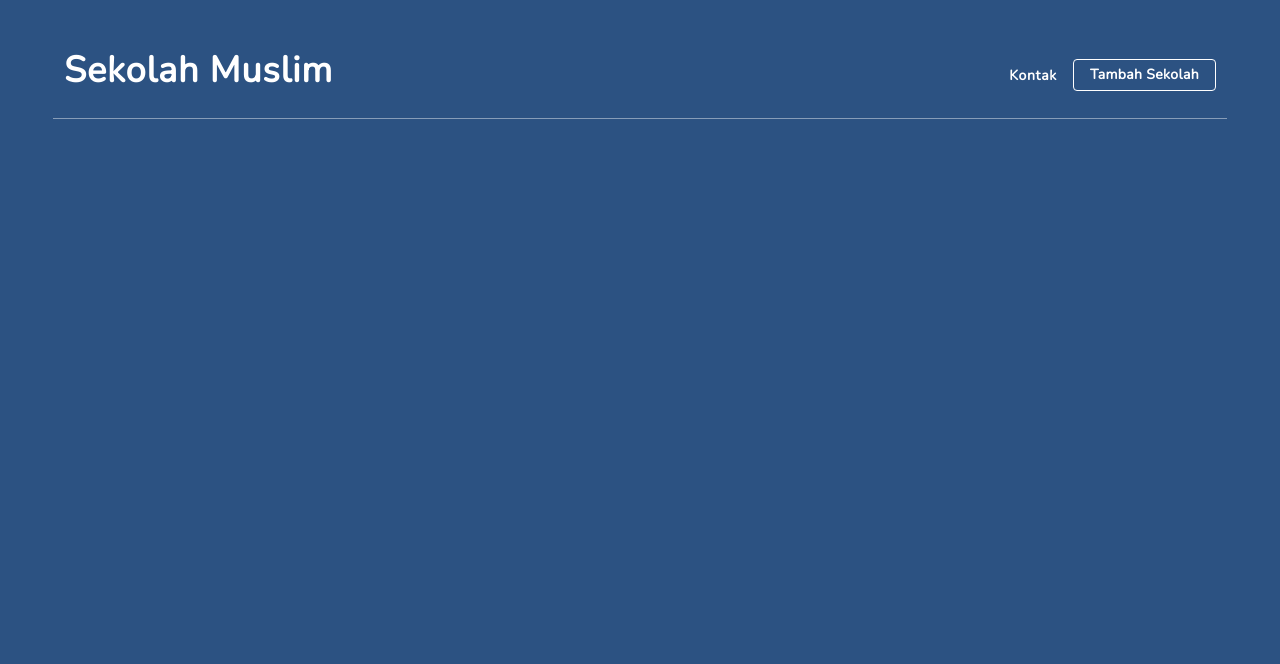
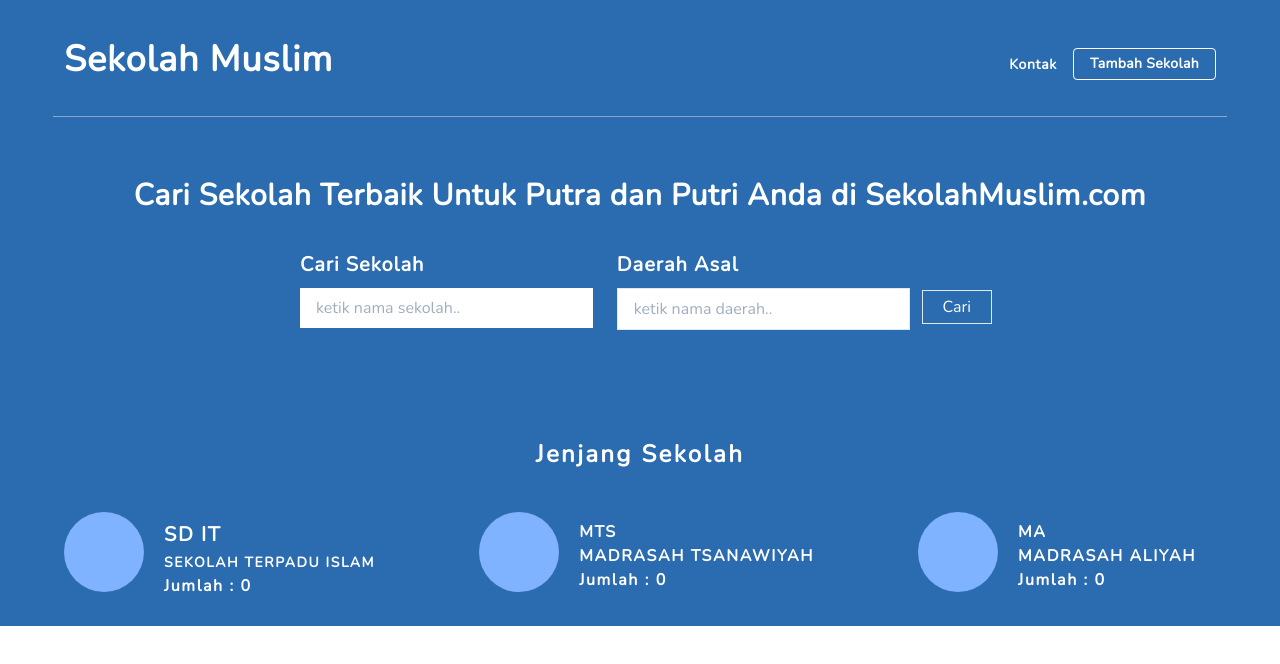
Before and after one commit to albae69/sekolah-muslim, a React (Create React App) app: page / in a window 1280 px wide. Shown: the top 664 px of the page. Built offline with nearby package versions, Linux system fonts and the light colour scheme.

Commit message:
added form,search,and some components

```diff
--- a/src/components/Form.jsx
+++ b/src/components/Form.jsx
@@ -1,30 +1,86 @@
-import React from "react"
+import React, {useState} from "react"
 
 const Form = () => {
+	const initDaerah = [
+		"Nanggroe Aceh Darussalam",
+		"Sumatera Utara",
+		"Sumatera Barat",
+		"Sumatera Selatan",
+		"Kepualan Riau"
+	]
+
+	const initSekolah = [
+		{
+			"Sumatera Utara": [
+				"SMK Negeri 1 Percut Sei Tuan",
+				"SMP Negeri 43 Medan",
+				"SD Negeri 067248"
+			]
+		}
+	]
+
+	const [sekolah, setSekolah] = useState(initSekolah)
+	const [daerah, setDaerah] = useState(initDaerah)
+
+	const [input, setInput] = useState("")
+
+	const handleChange = e => {
+		const {name, value} = e.target
+		console.log({[name]: value})
+	}
+
+	const handleSubmit = e => {
+		e.preventDefault()
+	}
+
 	return (
-		<form className="font-Nunito my-20 h-auto w-auto">
-			<label
-				htmlFor="cari-sekolah"
-				className="text-white text-xl tracking-wide mx-2 absolute -my-8"
+		<form
+			onSubmit={handleSubmit}
+			className="px-8 pt-6 pb-8 mb-4 flex flex-col my-2 font-Nunito"
 		>
+			<div className="lg:mx-64 md:flex mb-6">
+				<div className="md:w-1/2 px-3 mb-6 md:mb-0">
+					<label className="lg:float-left block  tracking-wider text-white text-xl font-bold mb-2">
 						Cari Sekolah
 					</label>
 					<input
 						type="text"
-				name="cari-sekolah"
-				placeholder="cari sekolah.."
+						placeholder="ketik nama sekolah.."
+						className="focus:placeholder-transparent appearance-none block w-full bg-grey-lighter text-grey-darker  py-2 px-4 focus:outline-none  mb-3"
+						value={input.sekolah}
+						onChange={handleChange}
+						name="sekolah"
 						autoComplete="off"
-				className="h-8 w-64 p-4 border rounded-full focus:outline-none mr-32"
 					/>
-			<label
-				htmlFor="cari-daerah"
-				className="text-white text-xl tracking-wide mx-2 absolute -my-8"
-			>
+				</div>
+				<div className="md:w-1/2 px-3 mb-6 md:mb-0">
+					<label className="lg:float-left block  tracking-wider text-white text-xl font-bold mb-2">
 						Daerah Asal
 					</label>
-			<button className="border text-white p-2 rounded-full py-1 px-8 tracking-widest mx-10 focus:outline-none hover:bg-blue-400 hover:border-transparent">
+					<input
+						placeholder="ketik nama daerah.."
+						className="appearance-none block text-gray-500 w-full bg-white  border py-2 px-4 btn  mb-3"
+						list="daerah"
+						name="daerah"
+						value={input.daerah}
+						onChange={handleChange}
+						autoComplete="off"
+					/>
+					<datalist id="daerah" className="bg-white w-full absolute">
+						{daerah.map(daerah => (
+							<option key={daerah} value={daerah} />
+						))}
+					</datalist>
+				</div>
+				<div>
+					<button
+						type="submit"
+						className="lg:my-10 bg-blue hover:bg-blue-300 border rounded-xl btn text-white px-5 py-1"
+					>
 						Cari
 					</button>
+				</div>
+			</div>
 		</form>
 	)
 }
--- a/src/components/Header.jsx
+++ b/src/components/Header.jsx
@@ -1,6 +1,7 @@
 import React, {useState} from "react"
 import {Search} from "../components/"
 // import quran from "../assets/img/quran.jpg"
+import {Link} from "react-router-dom"
 
 const Header = () => {
 	const [open, setOpen] = useState(false)
@@ -9,16 +10,22 @@
 		setOpen(!open)
 	}
 
+	const toggleModal = () => {
+		alert("isi modal untuk submit data")
+	}
+
 	return (
 		<div
-			className="bg-no-repeat bg-center bg-cover  w-full sm:h-full"
+			className="bg-no-repeat bg-center bg-cover  w-full h-full"
 			// style={{background: `url(${quran})`, height: "80vh"}}
 		>
-			<nav className="flex items-center justify-between flex-wrap p-6 font-Nunito">
+			<nav className="flex items-center justify-between flex-wrap p-6 font-Nunito md:mb-5">
 				<div className="flex items-center flex-shrink-0 text-white mr-6">
-					<span className="md:mx-10 md:my-5 font-semibold text-xl text-center lg:text-4xl tracking-wide cursor-pointer">
-						Sekolah Muslim
-					</span>
+					<Link to="/">
+						<span className="md:mx-10 md:my-5 font-semibold text-xl text-center lg:text-4xl tracking-wide cursor-pointer">
+							Sekolah Muslim
+						</span>
+					</Link>
 				</div>
 				<div className="block lg:hidden">
 					<button
@@ -49,14 +56,17 @@
 						</a>
 					</div>
 					<div>
-						<button className="inline-block px-4 py-2 leading-none border rounded font-bold tracking-wide text-white border-white btn hover:text-teal-500 hover:bg-white mt-4 lg:mt-0 text-sm">
+						<button
+							onClick={toggleModal}
+							className="inline-block px-4 py-2 leading-none border rounded font-bold tracking-wide text-white border-white btn hover:text-teal-500 hover:bg-white mt-4 lg:mt-0 text-sm"
+						>
 							Tambah Sekolah
 						</button>
 					</div>
 				</div>
 			</nav>
 			<hr className="mx-auto w-11/12 md:-my-6 my-0 opacity-50" />
-			{/* <Search /> */}
+			<Search />
 		</div>
 	)
 }
--- a/src/components/JenjangSekolah.jsx
+++ b/src/components/JenjangSekolah.jsx
@@ -0,0 +1,45 @@
+import React from "react"
+import circle from "../assets/img/circle.svg"
+
+const JenjangSekolah = () => {
+	return (
+		<main className="font-Nunito w-full sm:h-full w-full">
+			<span className="text-white text-2xl font-bold tracking-widest">
+				Jenjang Sekolah
+			</span>
+			<div className="flex flex-wrap justify-between my-10 mx-16">
+				<div className="flex justify-between mb-5">
+					<img className="sm:h-auto md:h-20 w-20 " src={circle} alt="" />
+					<div className="text-left mx-5 my-2 text-white font-semibold tracking-widest">
+						<p className="md:text-xl">SD IT</p>
+						<span className="sm:text-base md:text-sm">
+							SEKOLAH TERPADU ISLAM
+						</span>
+						<br />
+						<span>Jumlah : 0</span>
+					</div>
+				</div>
+				<div className="flex justify-between mb-5">
+					<img className="sm:h-auto md:h-20 w-20  " src={circle} alt="" />
+					<div className="text-left mx-5 my-2 text-white font-semibold tracking-widest">
+						<p>MTS</p>
+						<span>MADRASAH TSANAWIYAH</span>
+						<br />
+						<span>Jumlah : 0</span>
+					</div>
+				</div>
+				<div className="flex justify-between mb-5">
+					<img className="sm:h-auto md:h-20 w-20  " src={circle} alt="" />
+					<div className="text-left mx-5 my-2 text-white font-semibold tracking-widest">
+						<p>MA</p>
+						<span>MADRASAH ALIYAH</span>
+						<br />
+						<span>Jumlah : 0</span>
+					</div>
+				</div>
+			</div>
+		</main>
+	)
+}
+
+export default JenjangSekolah
--- a/src/components/Search.jsx
+++ b/src/components/Search.jsx
@@ -1,13 +1,14 @@
 import React from "react"
-import {Form} from "../components/"
+import {Form, JenjangSekolah} from "../components/"
 
 const Search = () => {
 	return (
 		<div className="text-center mx-auto my-20">
-			<span className="text-white font-Nunito font-semibold tracking-wide text-xl">
+			<span className="text-white font-Nunito font-semibold tracking-wide sm:text-sm md:text-3xl">
 				Cari Sekolah Terbaik Untuk Putra dan Putri Anda di SekolahMuslim.com
 			</span>
 			<Form />
+			<JenjangSekolah />
 		</div>
 	)
 }
--- a/src/components/SekolahTerbaru.jsx
+++ b/src/components/SekolahTerbaru.jsx
@@ -0,0 +1,7 @@
+import React from "react"
+
+const SekolahTerbaru = () => {
+	return <div>this is Sekolah Terbaru Components</div>
+}
+
+export default SekolahTerbaru
--- a/src/pages/Home.jsx
+++ b/src/pages/Home.jsx
@@ -3,7 +3,7 @@
 
 const Home = () => {
 	return (
-		<div className="h-screen w-full bg-blue-800 relative">
+		<div className="w-full bg-blue-700">
 			<Header />
 		</div>
 	)
```
Also changed, not shown: src/assets/img/circle.svg (added). Lines whose indentation alone changed are shown as unchanged.
